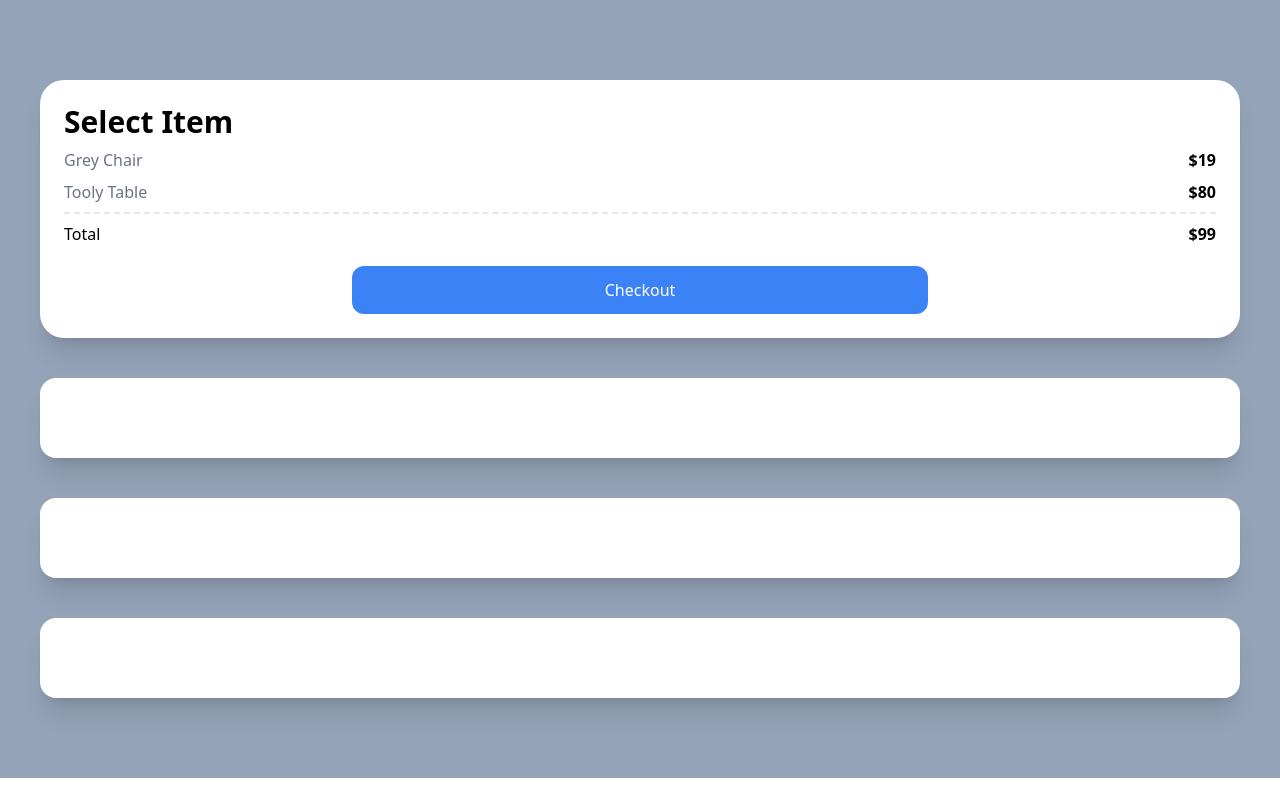
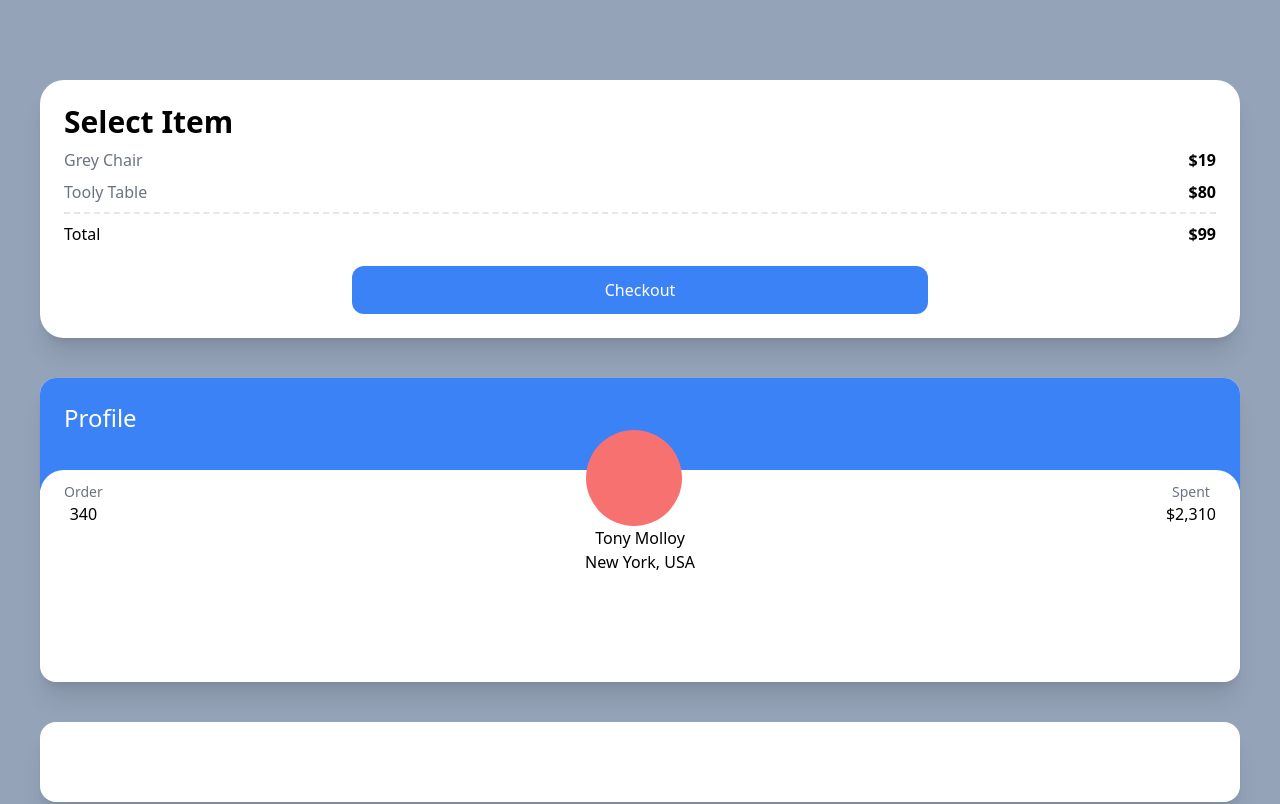
Before and after one commit to Heejae0704/carrot-market, a Next.js app: page / in a window 1280 px wide. Shown: the top 804 px of the page. Built offline with nearby package versions, Linux system fonts and the light colour scheme.

Commit message:
tailwind continues

```diff
--- a/pages/index.tsx
+++ b/pages/index.tsx
@@ -22,7 +22,28 @@
           Checkout
         </div>
       </div>
-      <div className="bg-white p-10 rounded-2xl shadow-xl"></div>
+      <div className="bg-white overflow-hidden rounded-2xl shadow-xl">
+        <div className="bg-blue-500 p-6 pb-14">
+          <span className="text-white text-2xl">Profile</span>
+        </div>
+        <div className="rounded-3xl p-6 bg-white relative -top-5 ">
+          <div className="flex relative -top-16 items-end justify-between">
+            <div className="flex flex-col items-center">
+              <span className="text-sm text-gray-500">Order</span>
+              <span className="font-medium">340</span>
+            </div>
+            <div className="h-24 w-24 bg-red-400 rounded-full"></div>
+            <div className="flex flex-col items-center">
+              <span className="text-sm text-gray-500">Spent</span>
+              <span className="font-medium">$2,310</span>
+            </div>
+          </div>
+          <div className="relative flex flex-col items-center -top-16">
+            <span>Tony Molloy</span>
+            <span>New York, USA</span>
+          </div>
+        </div>
+      </div>
       <div className="bg-white p-10 rounded-2xl shadow-xl"></div>
       <div className="bg-white p-10 rounded-2xl shadow-xl"></div>
     </div>
```
